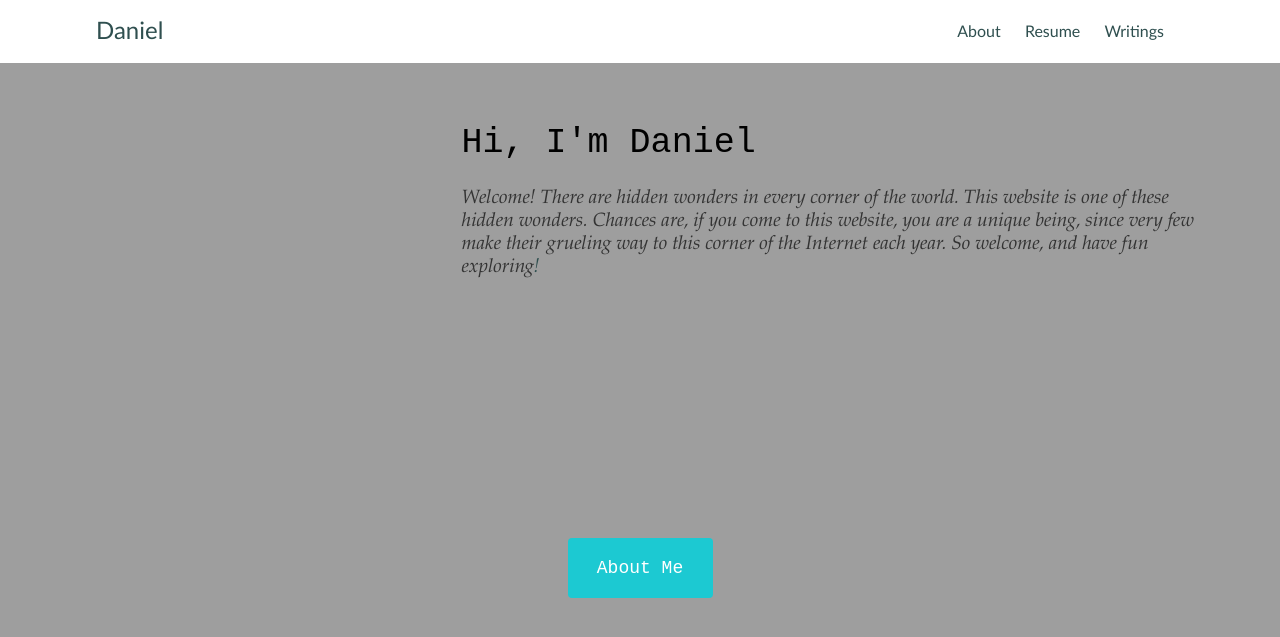
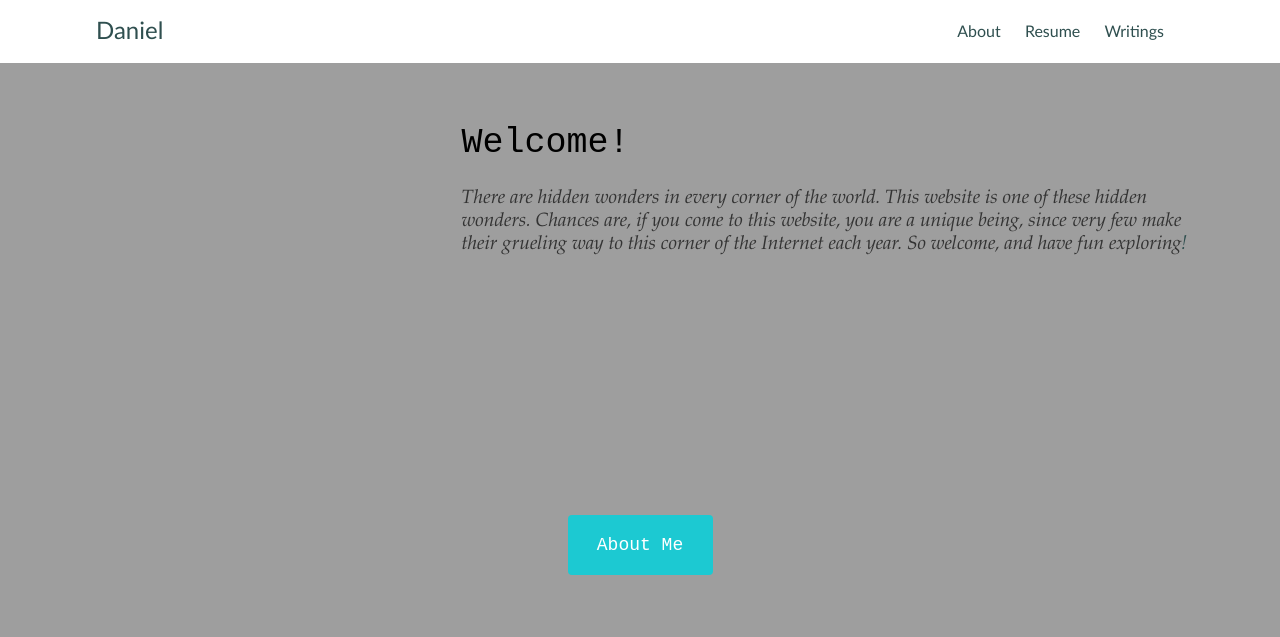
Before and after one commit to Calculasians/calculasians.github.io, a Jekyll site: the page built from index.html, in a window 1280 px wide and 900 px high. Shown: the top 637 px of the window. Built offline with Jekyll 4.4.1, drawn with Linux system fonts in a browser that asks for light colours.

Commit message:
Update index.html

```diff
--- a/index.html
+++ b/index.html
@@ -4,8 +4,8 @@ title: A Website in the Making
 ---
 <div class="cover-page">
 	<div class="cover-page-text">
-		<h1>Hi, I'm Daniel</h1>
-		<p class="sub-header">Welcome!
+		<h1>Welcome!</h1>
+		<p class="sub-header">
 			There are hidden wonders in every corner of the world. This website is one of these hidden wonders.
 			Chances are, if you come to this website, you are a unique being, since very few make their
 			grueling way to this corner of the Internet each year.
```
Also changed, not shown: other parts of index.html (+1 -1 lines).
